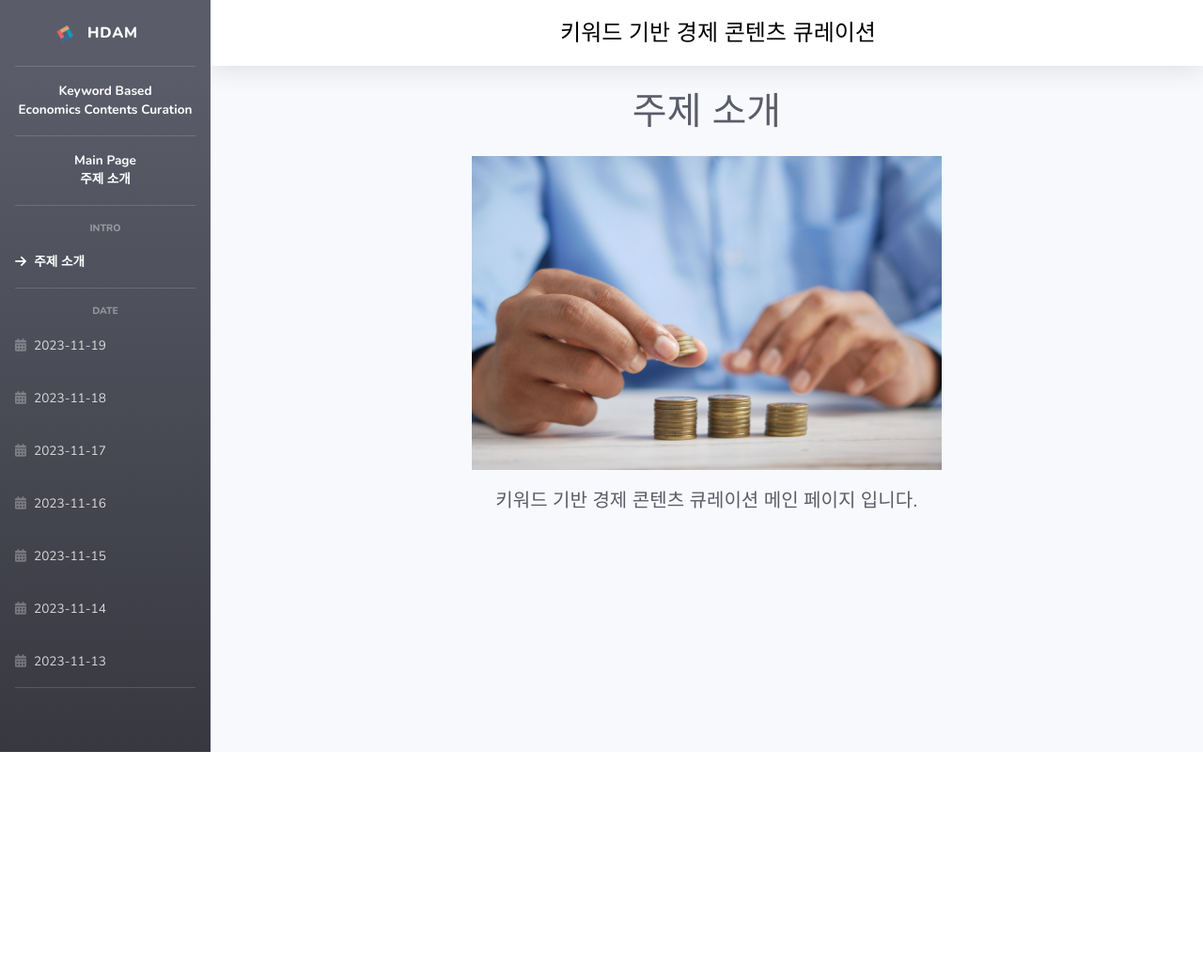
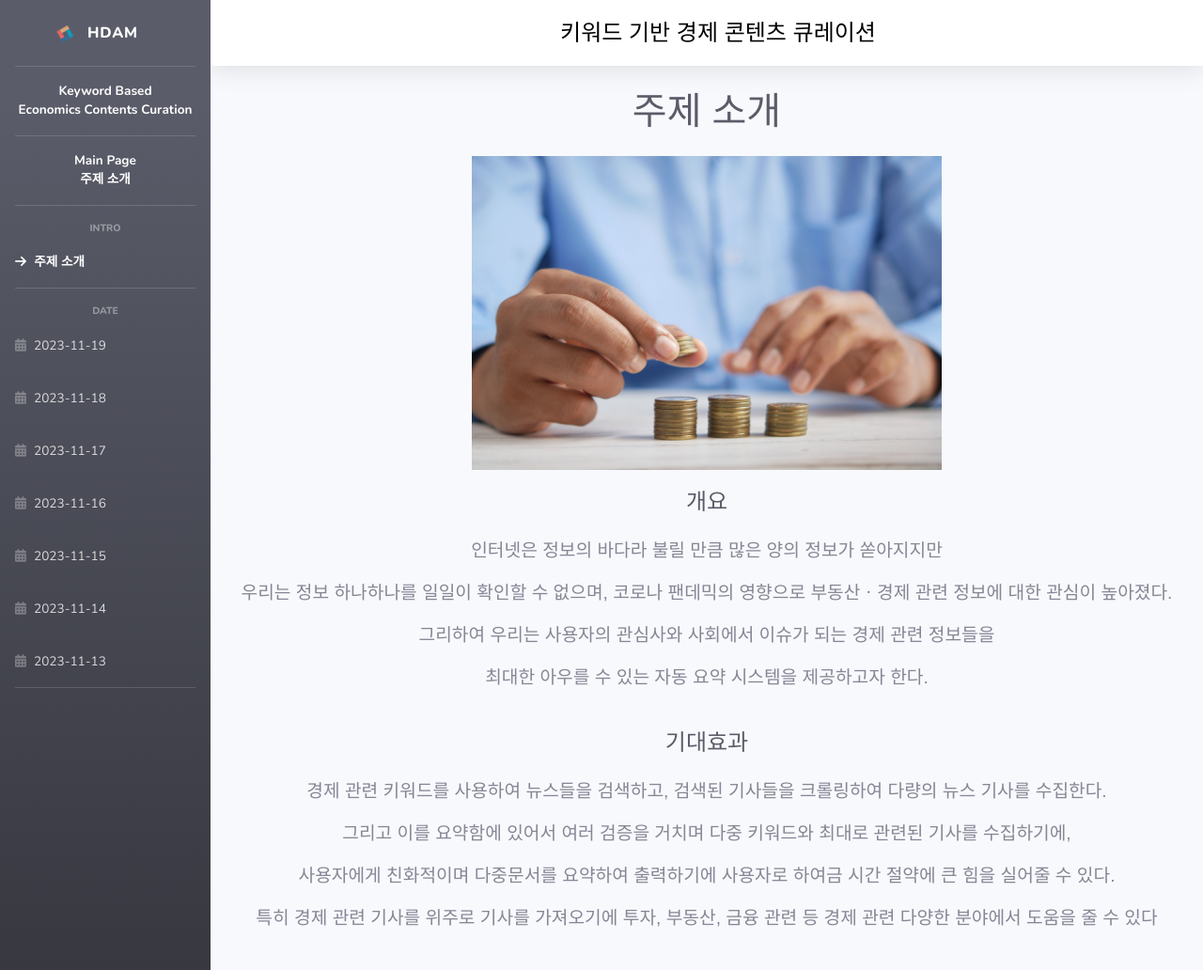
Before and after one commit to HBNU-SWUNIV/come-capstone23-hdam, a Django app: page / in a window 1280 px wide. Shown: the whole page at 94% size. Before the commit the page ends 800 px from the top, so only its background shows below. Run offline with Django 3.2, Linux system fonts and the light colour scheme; some libraries are stand-ins or nearby versions; some web fonts are replaced.

Commit message:
WEB : 주제 소개 페이지 내용 추가 + p태그 CSS 설정

```diff
--- a/003 Code/Django_Project_HDAM/static/css/fonts.css
+++ b/003 Code/Django_Project_HDAM/static/css/fonts.css
@@ -17,6 +17,10 @@ h1{
   font-family: 'NanumSqureNeo-cBd', sans-serif;
 }
 
+p{
+  font-family: 'NanumSqureNeo-cBd', sans-serif;
+}
+
 nav{
   font-family: 'NanumSqureNeo-dEb', sans-serif;
 }
--- a/003 Code/Django_Project_HDAM/templates/Main/main.html
+++ b/003 Code/Django_Project_HDAM/templates/Main/main.html
@@ -20,6 +20,8 @@
     <!--<script src="http://ajax.googleapis.com/ajax/libs/jquery/1.4.4/jquery.js"></script>-->
     <!--최신버전-->
     <script src="https://ajax.googleapis.com/ajax/libs/jquery/3.5.1/jquery.min.js"></script>
+    <!--favicon 설정-->
+    <!--<link rel="icon" href="{% static 'assets/favicon.ico'%}" type="image/x-icon">-->
 
 
 </head>
@@ -128,10 +130,37 @@
                         <h1 class="h1 mb-0 text-gray-800">주제 소개</h1>
                     </div>
 
-                    <!--IMG 경제-->
+                    <!--IMG 경제관련-->
                     <img src="{% static 'assets/img/economics2.jpg'%}" alt="econimics" style="width: 500px; margin: 20px auto; display: block;" >
+
+                    <!--개요-->
                     <div class="d-sm-flex align-items-center justify-content-center mb-4">
-                        <h1 class="h5 mb-0 text-gray-800">키워드 기반 경제 콘텐츠 큐레이션 메인 페이지 입니다.</h1>
+                        <h1 class="h4 mb-0 text-gray-800">개요</h1>
+                    </div>
+
+                    <!--개요 설명-->
+                    <div class="d-sm-flex align-items-center justify-content-center mb-4">
+                        <div class="text-center">
+                            <p class="text-lg">인터넷은 정보의 바다라 불릴 만큼 많은 양의 정보가 쏟아지지만 </p>
+                            <p class="text-lg">우리는 정보 하나하나를 일일이 확인할 수 없으며, 코로나 팬데믹의 영향으로 부동산ㆍ경제 관련 정보에 대한 관심이 높아졌다.</p>
+                            <p class="text-lg">그리하여 우리는 사용자의 관심사와 사회에서 이슈가 되는 경제 관련 정보들을</p>
+                            <p class="text-lg">최대한 아우를 수 있는 자동 요약 시스템을 제공하고자 한다.</p>
+                        </div>
+                    </div>
+
+                    <!--기대 효과-->
+                    <div class="d-sm-flex align-items-center justify-content-center mb-4">
+                        <h1 class="h4 mb-0 text-gray-800">기대효과</h1>
+                    </div>
+
+                    <!--기대효과 설명-->
+                    <div class="d-sm-flex align-items-center justify-content-center mb-4">
+                        <div class="text-center">
+                            <p class="text-lg"> 경제 관련 키워드를 사용하여 뉴스들을 검색하고, 검색된 기사들을 크롤링하여 다량의 뉴스 기사를 수집한다.</p>
+                            <p class="text-lg">그리고 이를 요약함에 있어서 여러 검증을 거치며 다중 키워드와 최대로 관련된 기사를 수집하기에,</p>
+                            <p class="text-lg">사용자에게 친화적이며 다중문서를 요약하여 출력하기에 사용자로 하여금 시간 절약에 큰 힘을 실어줄 수 있다.</p>
+                            <p class="text-lg">특히 경제 관련 기사를 위주로 기사를 가져오기에 투자, 부동산, 금융 관련 등 경제 관련 다양한 분야에서 도움을 줄 수 있다</p>
+                        </div>
                     </div>
 
                 </div>
@@ -140,51 +169,6 @@
             <!-- End of Main Content -->
         </div>
         <!-- End of Content Wrapper -->
-
-
-
-        <!-- Content Wrapper 수정할때 여기 -->
-<!--        <div id="content-wrapper" class="d-flex flex-column">-->
-
-<!--            <div id="content" class="container">-->
-<!--&lt;!&ndash;                <nav class="navbar navbar-light bg-white static-top">&ndash;&gt;-->
-<!--                <nav class="navbar navbar-expand navbar-light bg-white topbar mb-4 static-top shadow">-->
-<!--                    <a class="navbar-brand"> Keyword Based Economics Contents Curation </a>-->
-<!--                    <span>TEAM HDAM</span>-->
-<!--                </nav>-->
-<!--            </div>-->
-
-<!--            &lt;!&ndash; Sidebar 오늘의 키워드 소개&ndash;&gt;-->
-<!--            <ul class="navbar-nav bg-gradient-primary sidebar sidebar-dark accordion" id="accordionSidebar">-->
-<!--                &lt;!&ndash; Sidebar - Brand &ndash;&gt;-->
-<!--                <a class="sidebar-brand d-flex align-items-center justify-content-center">-->
-<!--                    <div class="sidebar-brand-icon rotate-n-15">-->
-<!--                        <i class="fas fa-laugh-wink"></i>-->
-<!--                    </div>-->
-<!--                    <div class="sidebar-brand-text mx-3">HEELLO</div>-->
-<!--                </a>-->
-
-<!--                <hr class="sidebar-divider my-0">-->
-
-<!--                        &lt;!&ndash; Sidebar - Brand &ndash;&gt;-->
-<!--            <a class="sidebar-brand d-flex align-items-center justify-content-center" href="index.html">-->
-<!--                <div class="sidebar-brand-icon rotate-n-15">-->
-<!--                    <i class="fas fa-laugh-wink"></i>-->
-<!--                </div>-->
-<!--                <div class="sidebar-brand-text mx-3">SB Admin <sup>2</sup></div>-->
-<!--            </a>-->
-
-<!--            <a class="sidebar-brand d-flex align-items-center justify-content-center" href="index.html">-->
-<!--                <div class="sidebar-brand-icon rotate-n-15">-->
-<!--                    <i class="fas fa-laugh-wink"></i>-->
-<!--                </div>-->
-<!--                <div class="sidebar-brand-text mx-3">부동산 <sup>2</sup></div>-->
-<!--            </a>-->
-<!--        </ul>-->
-<!--        </div>-->
-        <!-- End of Content Wrapper -->
-
-
     </div>
     <!-- End of Page Wrapper -->
 
```
